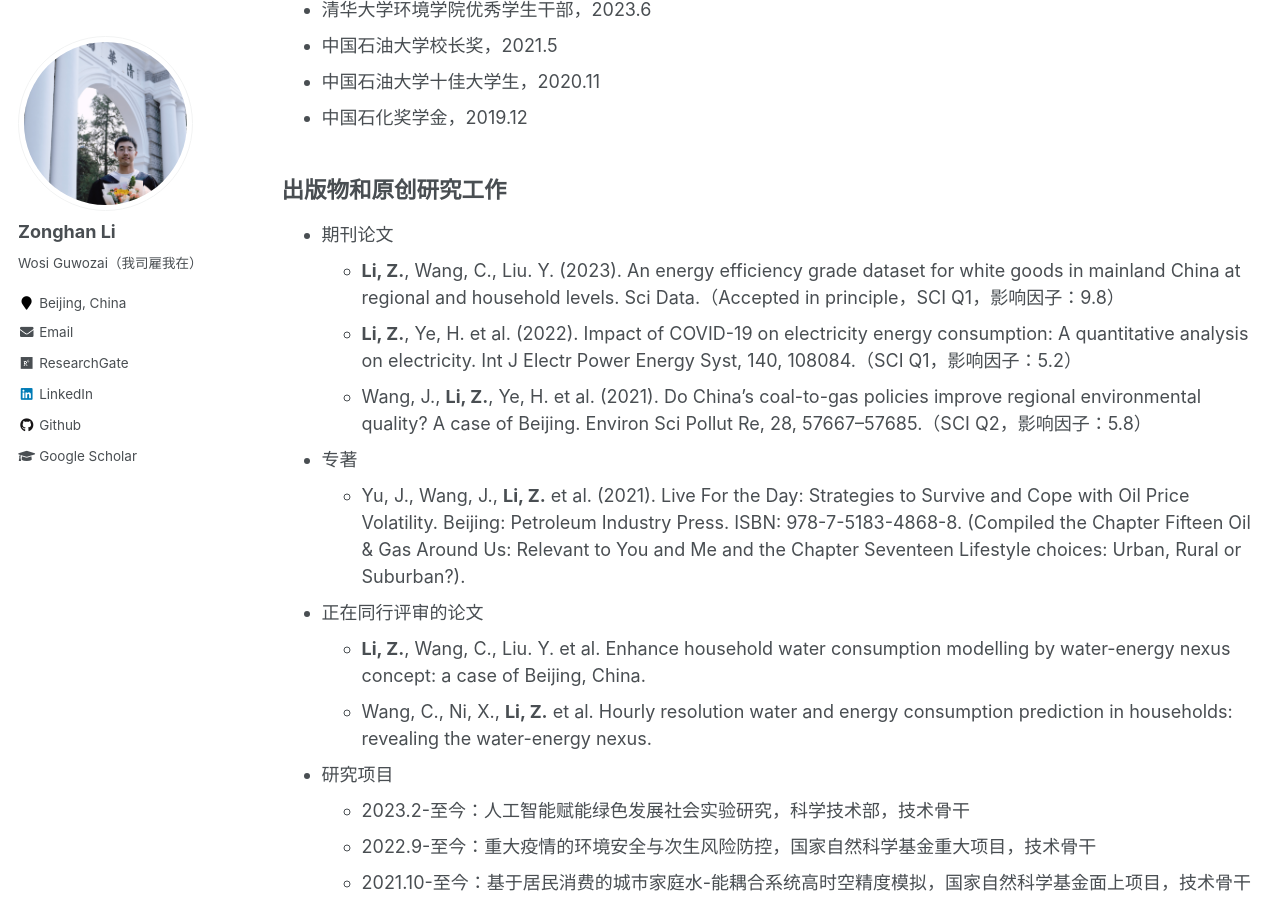
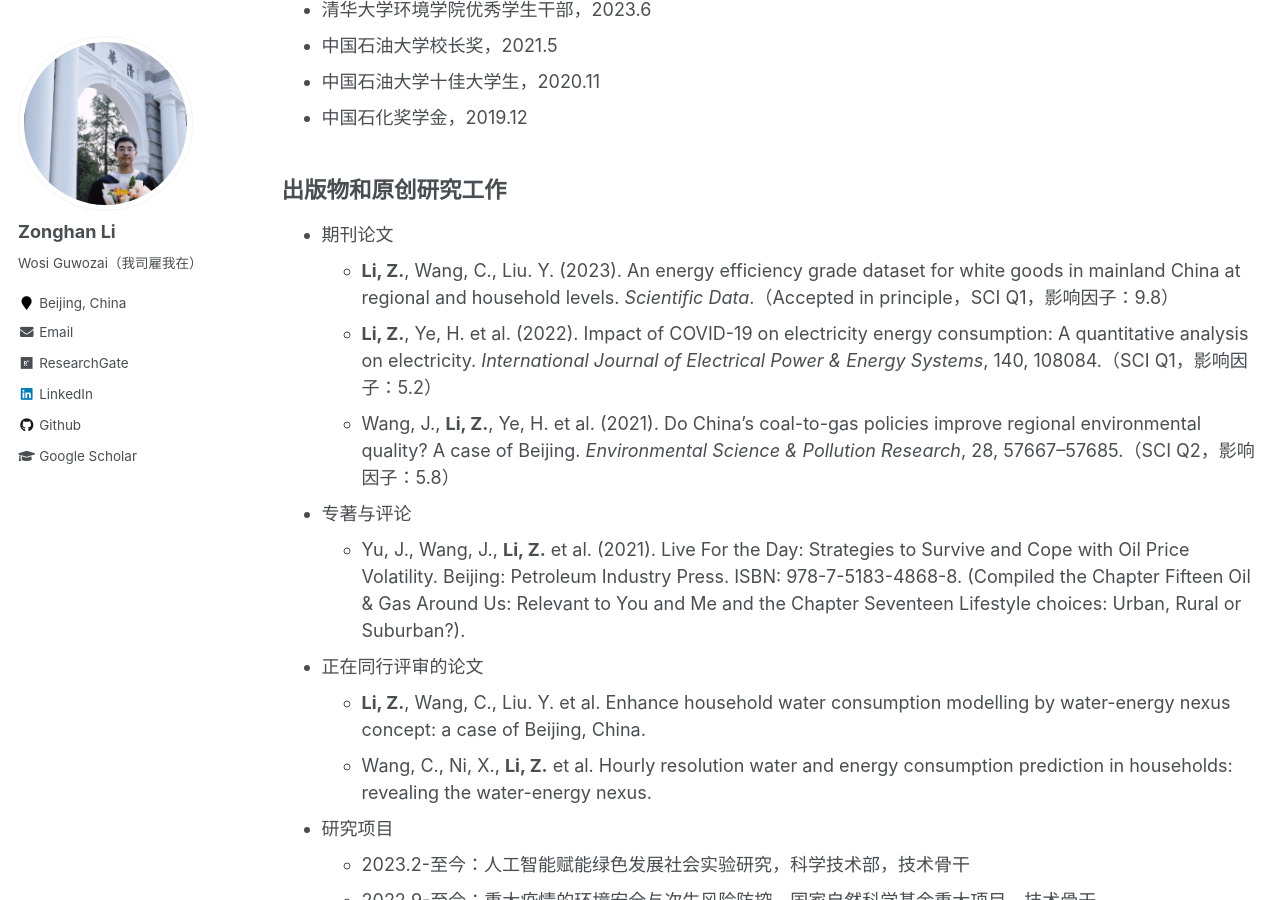
Before and after one commit to lzh3278/lzh.github.io, a Jekyll site: the page built from _pages/cv-chn.md, in a window 1280 px wide and 900 px high, scrolled down 980 px. Built offline with Jekyll 4.4.1, drawn with Linux system fonts in a browser that asks for light colours.

Commit message:
Update cv-chn.md

```diff
--- a/_pages/cv-chn.md
+++ b/_pages/cv-chn.md
@@ -39,10 +39,10 @@ redirect_from:
 出版物和原创研究工作
 ------
 * 期刊论文
-    * **Li, Z.**, Wang, C., Liu. Y. (2023). An energy efficiency grade dataset for white goods in mainland China at regional and household levels. Sci Data.（Accepted in principle，SCI Q1，影响因子：9.8）
-    * **Li, Z.**, Ye, H. et al. (2022). Impact of COVID-19 on electricity energy consumption: A quantitative analysis on electricity. Int J Electr Power Energy Syst, 140, 108084.（SCI Q1，影响因子：5.2）
-    * Wang, J., **Li, Z.**, Ye, H. et al. (2021). Do China’s coal-to-gas policies improve regional environmental quality? A case of Beijing. Environ Sci Pollut Re, 28, 57667–57685.（SCI Q2，影响因子：5.8）
-* 专著
+    * **Li, Z.**, Wang, C., Liu. Y. (2023). An energy efficiency grade dataset for white goods in mainland China at regional and household levels. *Scientific Data*.（Accepted in principle，SCI Q1，影响因子：9.8）
+    * **Li, Z.**, Ye, H. et al. (2022). Impact of COVID-19 on electricity energy consumption: A quantitative analysis on electricity. *International Journal of Electrical Power & Energy Systems*, 140, 108084.（SCI Q1，影响因子：5.2）
+    * Wang, J., **Li, Z.**, Ye, H. et al. (2021). Do China’s coal-to-gas policies improve regional environmental quality? A case of Beijing. *Environmental Science & Pollution Research*, 28, 57667–57685.（SCI Q2，影响因子：5.8）
+* 专著与评论
     * Yu, J., Wang, J., **Li, Z.** et al. (2021). Live For the Day: Strategies to Survive and Cope with Oil Price Volatility. Beijing: Petroleum Industry Press. ISBN: 978-7-5183-4868-8. (Compiled the Chapter Fifteen Oil & Gas Around Us: Relevant to You and Me and the Chapter Seventeen Lifestyle choices: Urban, Rural or Suburban?).
 * 正在同行评审的论文
     * **Li, Z.**, Wang, C., Liu. Y. et al. Enhance household water consumption modelling by water-energy nexus concept: a case of Beijing, China.
```
